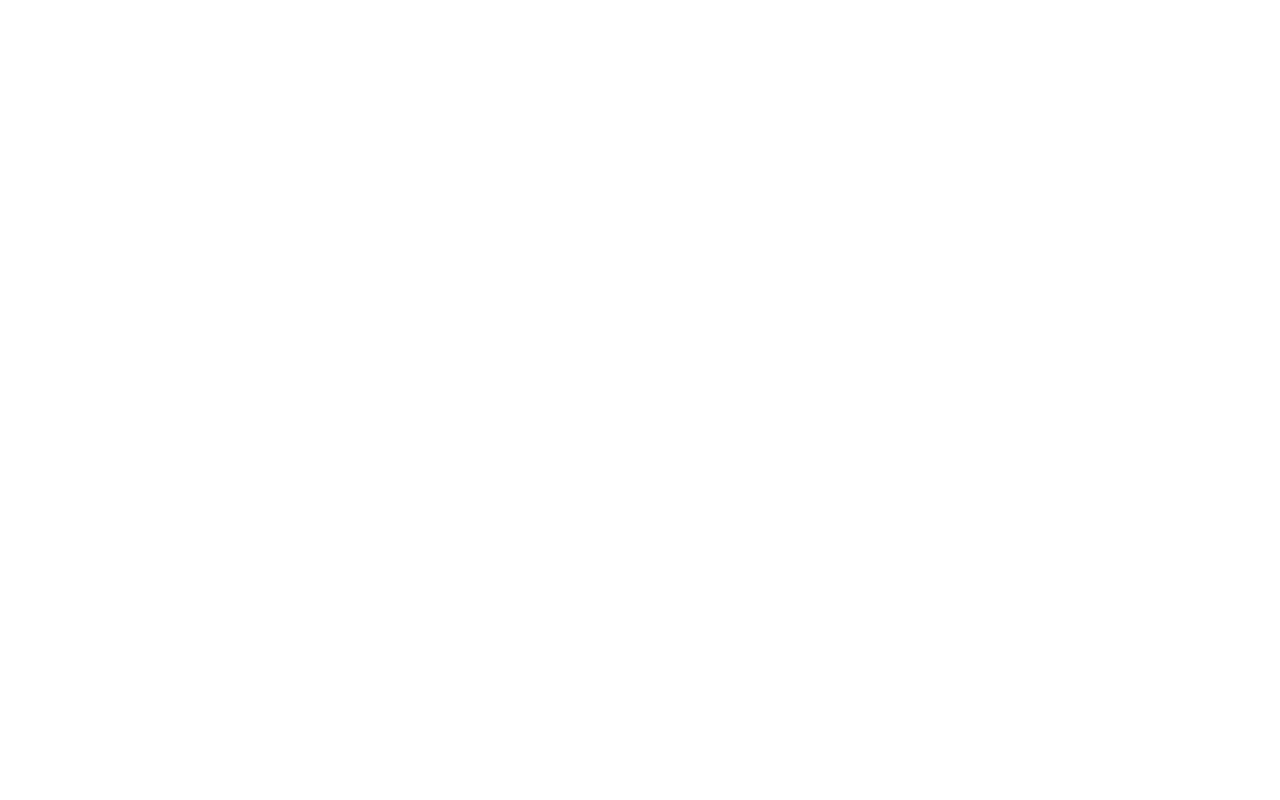
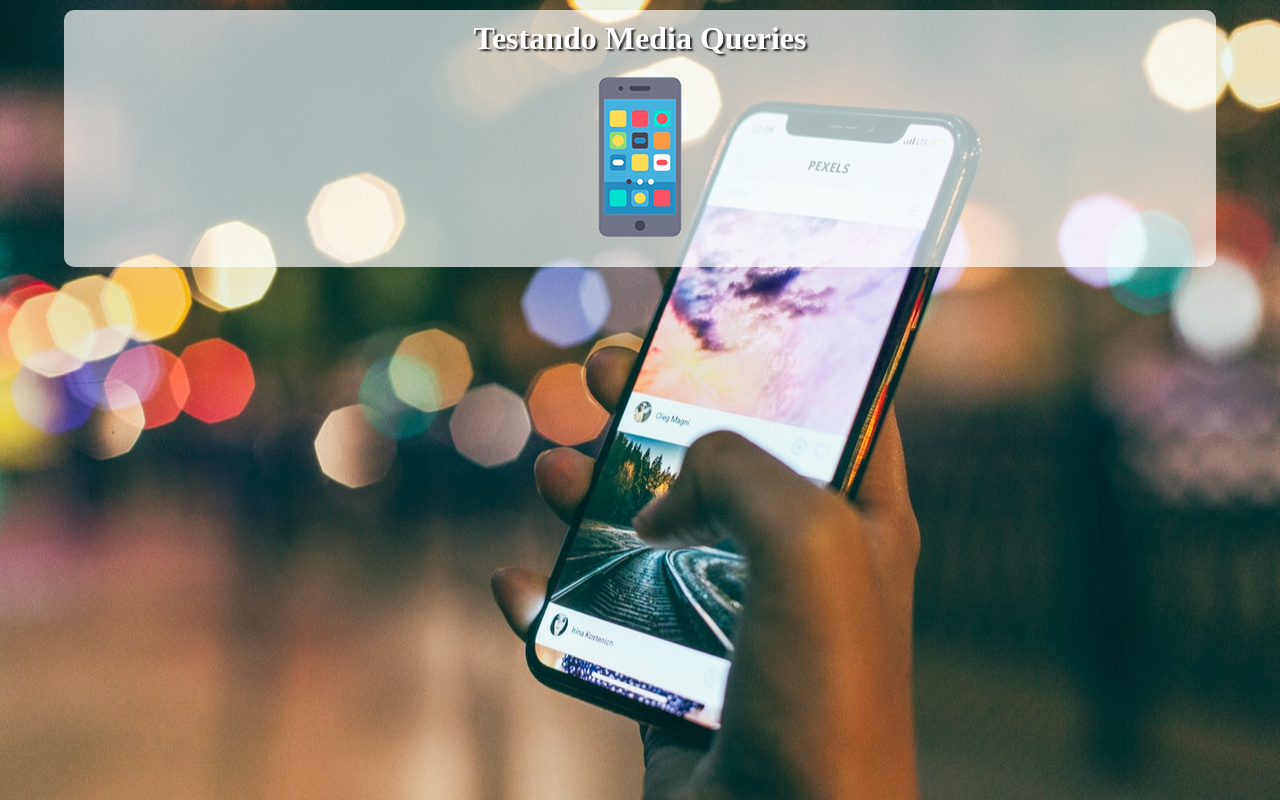
Before and after one commit to luanoliverr/HTML-CSS, a plain HTML site: page Exercícios/ex026/mq004/index.html in a window 1280 px wide. Drawn offline with Linux system fonts and the light colour scheme.

Commit message:
estilos mq004

```diff
--- /dev/null
+++ b/Exercícios/ex026/mq004/estilos/media-queries.css
@@ -0,0 +1,3 @@
+@charset "UTF-8";
+
+/* Outros tipos de dispositivos */
--- /dev/null
+++ b/Exercícios/ex026/mq004/estilos/style.css
@@ -0,0 +1,46 @@
+@charset "UTF-8";
+
+/* Mobile Firts */
+
+* {
+    margin: 0px;
+    padding: 0px;
+    box-sizing: border-box;
+}
+
+html, body {
+    width: 100vw;
+    height: 100vh;
+}
+
+body {
+    background: black url(../imagens/back-phone.jpg) no-repeat center center;
+    background-size: cover;
+    padding: 10px;
+
+}
+
+main {
+    background-color: rgba(255, 255, 255, 0.678);
+    width: 90vw;
+    margin: auto;
+    padding: 10px;
+    border-radius: 10px;
+}
+
+h1 {
+    text-align: center;
+    color: white;
+    text-shadow: 2px 2px 2px rgba(0, 0, 0, 0.822);
+}
+
+img {
+    display: block;
+    margin: auto;
+}
+
+img#phone {display: block;}
+img#tablet {display: none;}
+img#print {display: none;}
+img#pc {display: none;}
+img#tv {display: none;}
--- a/Exercícios/ex026/mq004/index.html
+++ b/Exercícios/ex026/mq004/index.html
@@ -3,9 +3,18 @@
 <head>
     <meta charset="UTF-8">
     <meta name="viewport" content="width=device-width, initial-scale=1.0">
-    <title>Media query</title>
+    <title>Media Query</title>
+    <link rel="stylesheet" href="estilos/style.css" media="all">
+    <link rel="stylesheet" href="estilos/media-queries.css">
 </head>
 <body>
-
+    <main>
+        <h1>Testando Media Queries</h1>
+        <img id="phone" src="imagens/icon-phone.png" alt="Acessando via smartphone">
+        <img id="tablet" src="imagens/icon-tablet.png" alt="Acessando via tablet">
+        <img id="print" src="imagens/icon-print.png" alt="Versão para impressão">
+        <img id="pc" src="imagens/icon-pc.png" alt="Versão para desktop">
+        <img id="tv" src="imagens/icon-tv.png" alt="Versão para TV">
+    </main>
 </body>
 </html>
```
